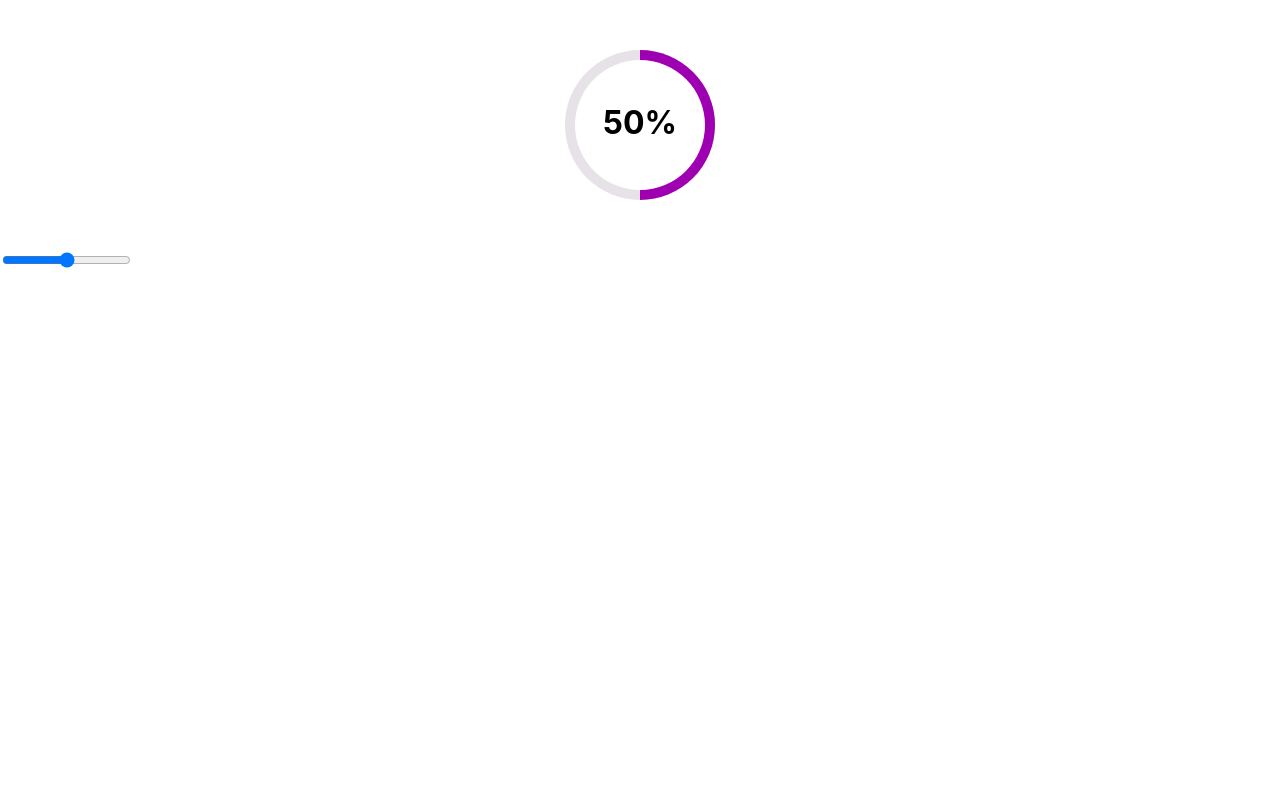
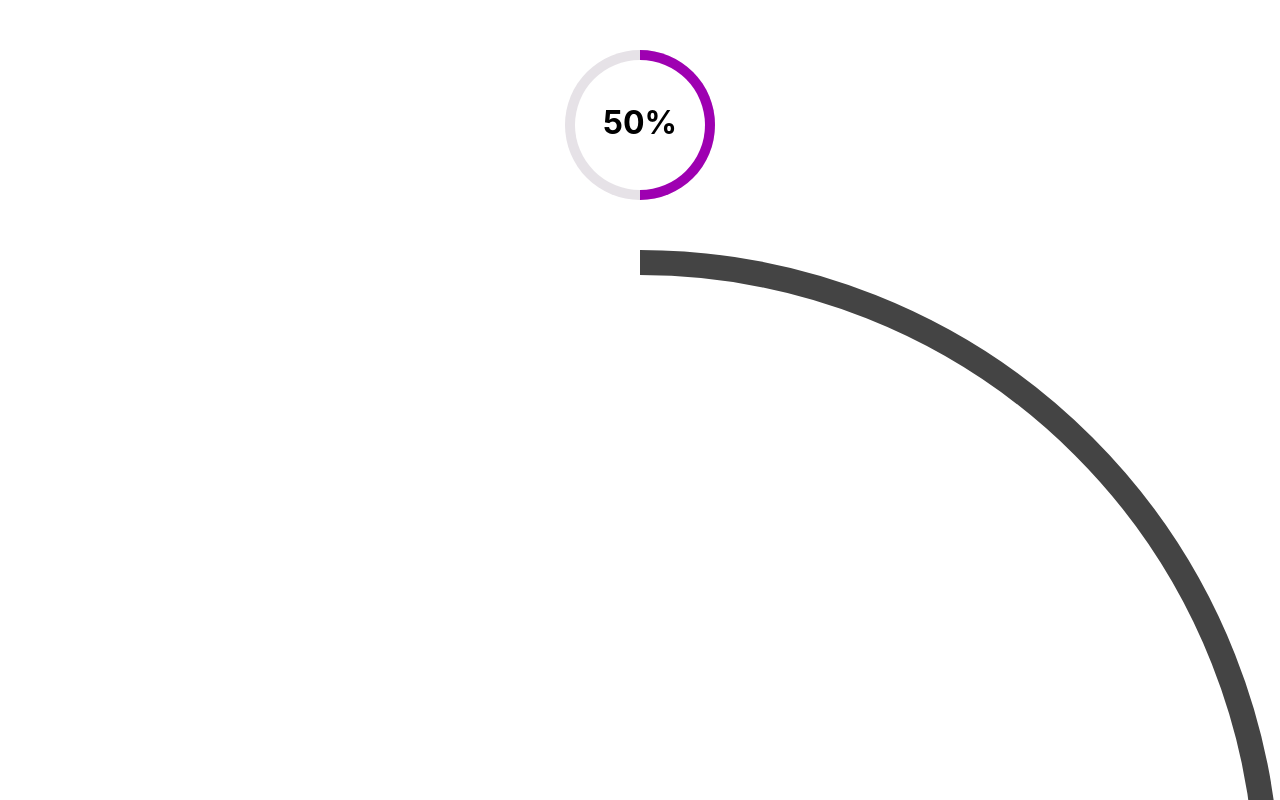
Before and after one commit to rookwood101/cycles-react, a React (Create React App) app: page / in a window 1280 px wide. Shown: the top 800 px of the page. Built offline with nearby package versions, Linux system fonts and the light colour scheme.

Commit message:
Add SVG percentage circle

```diff
--- a/src/App.tsx
+++ b/src/App.tsx
@@ -1,5 +1,6 @@
 import React from 'react';
 import PercentageCircle from './PercentageCircle';
+import PercentageCircleSVG from './PercentageCircleSVG';
 
 export default class App extends React.PureComponent<{}, {percentage: number}>{
   public constructor(props: {}) {
@@ -10,14 +11,15 @@ export default class App extends React.PureComponent<{}, {percentage: number}>{
   }
 
   readonly #sliderChange = (e: React.ChangeEvent<HTMLInputElement>): void => {
-    this.setState({ percentage: parseInt(e.target.value, 10) });
+    this.setState({ percentage: parseFloat(e.target.value) });
   }
 
   public render() {
     return (
       <div className="App">
         <PercentageCircle percent={this.state.percentage} />
-        <input type="range" min="0" max="100" onChange={this.#sliderChange} />
+        <PercentageCircleSVG percent={this.state.percentage} radius={25}/>
+        <input type="range" min="0" max="100" onChange={this.#sliderChange}/>
       </div>
     );
   }
--- /dev/null
+++ b/src/PercentageCircleSVG.tsx
@@ -0,0 +1,51 @@
+import React from 'react';
+
+interface PercentageCircleProps {
+    percent: number,
+    radius: number,
+}
+
+export default class PercentageCircle extends
+        React.PureComponent<PercentageCircleProps, {}> {
+
+    public constructor(props: PercentageCircleProps) {
+        super(props);
+    }
+
+    readonly #circumference = (): number => {
+        return 2 * Math.PI * this.props.radius;
+    }
+
+    readonly #diameter = (): number => {
+        return 2 * this.props.radius;
+    }
+
+    readonly #radius = (): number => {
+        return this.props.radius;
+    }
+
+    readonly #viewBox = (): number => {
+        return this.#diameter() + 1;
+    }
+
+    readonly #percentageStrokeDashArray = (): string => {
+        const fractionOfCircumference = this.props.percent / 100 * this.#circumference();
+        return `${fractionOfCircumference}, ${this.#circumference()}`;
+    }
+
+    public render() {
+        return (
+            <svg viewBox={`0 0 ${this.#viewBox()} ${this.#viewBox()}`}>
+                <path
+                    d={`M ${this.#viewBox()/2} 0.5
+                        a ${this.#radius()} ${this.#radius()} 0 0 1 0 ${this.#diameter()}
+                        a ${this.#radius()} ${this.#radius()} 0 0 1 0 -${this.#diameter()}`}
+                    fill="none"
+                    stroke="#444"
+                    strokeWidth="1"
+                    strokeDasharray={this.#percentageStrokeDashArray()}
+                />
+            </svg>
+        );
+    }
+}
```
